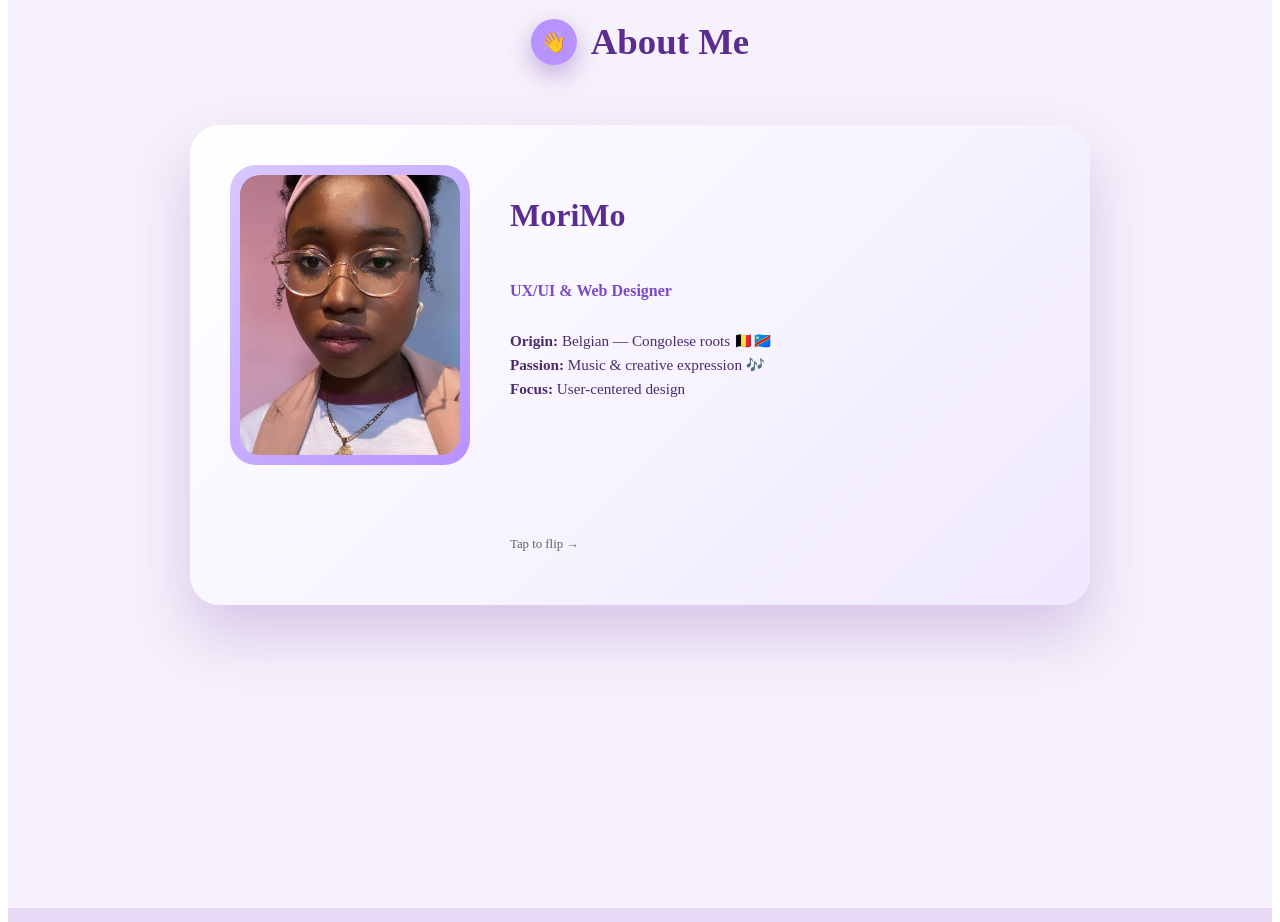
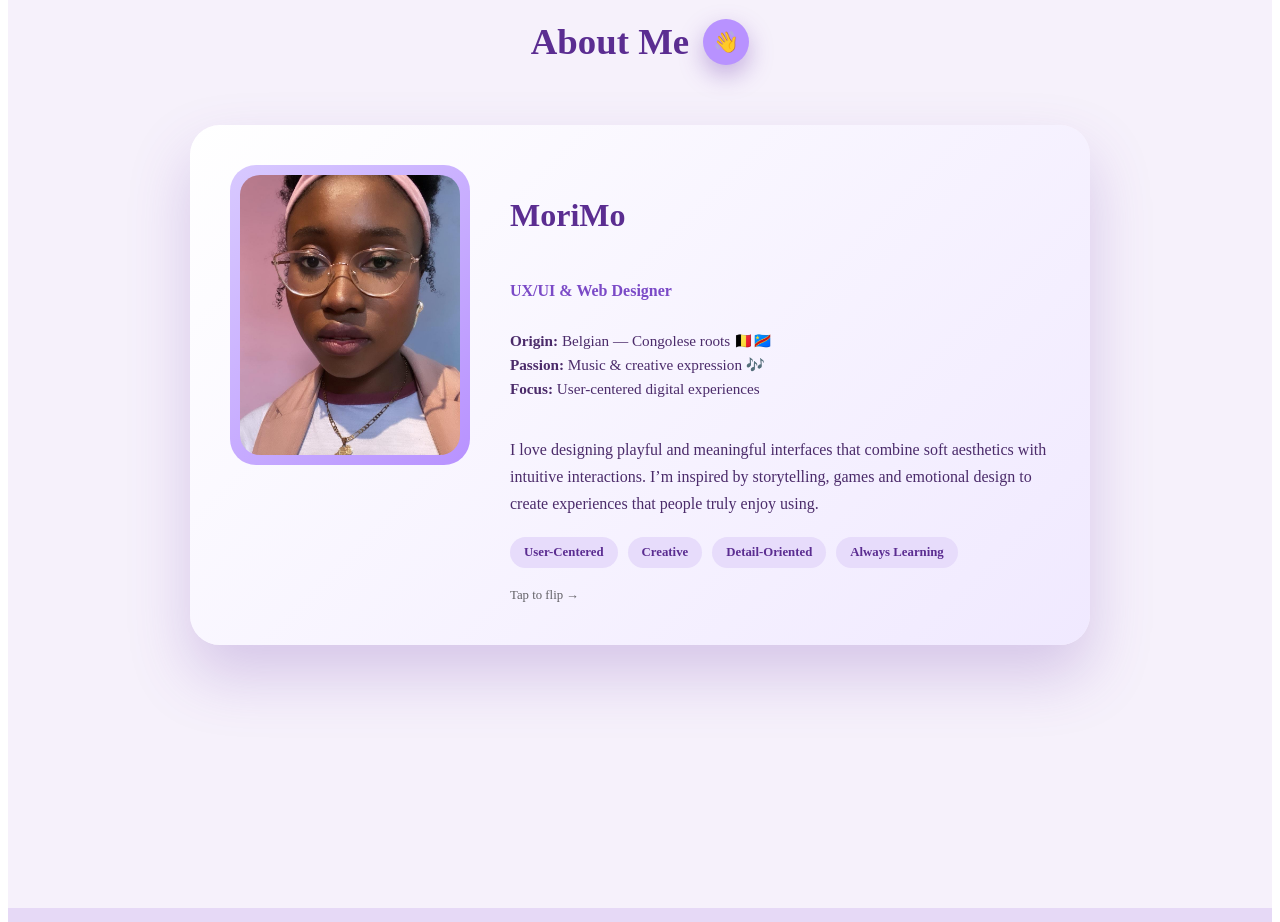
Before and after one commit to MorielleMo/morimo-portfolio, a Vue app: page / in a window 1280 px wide. Shown: the part 940-1862 px from the top of the page. Built offline with nearby package versions, Linux system fonts and the light colour scheme.

Commit message:
mise à jour du site

```diff
--- a/src/components/About.vue
+++ b/src/components/About.vue
@@ -3,8 +3,8 @@
 
     <!-- TITLE -->
     <h2 class="title">
+      About Me
       <span class="emoji-bubble">👋</span>
-      About Me
     </h2>
 
     <!-- FLIP SCENE -->
@@ -15,15 +15,17 @@
         @click="isFlipped = !isFlipped"
       >
 
-        <!-- ===== FRONT ===== -->
+        <!-- ===== FRONT (RECTO) ===== -->
         <div class="card-face card-front">
 
+          <!-- PHOTO -->
           <div class="photo-frame">
             <div class="photo-bg">
               <img src="@/assets/profile.jpg" alt="MoriMo photo" />
             </div>
           </div>
 
+          <!-- INFO -->
           <div class="info">
             <h3 class="name">MoriMo</h3>
             <p class="role">UX/UI & Web Designer</p>
@@ -31,44 +33,56 @@
             <ul class="details">
               <li><strong>Origin:</strong> Belgian — Congolese roots 🇧🇪🇨🇩</li>
               <li><strong>Passion:</strong> Music & creative expression 🎶</li>
-              <li><strong>Focus:</strong> User-centered design</li>
+              <li><strong>Focus:</strong> User-centered digital experiences</li>
             </ul>
+
+            <p class="bio">
+              I love designing playful and meaningful interfaces that combine
+              soft aesthetics with intuitive interactions. I’m inspired by
+              storytelling, games and emotional design to create experiences
+              that people truly enjoy using.
+            </p>
+
+            <div class="tags">
+              <span>User-Centered</span>
+              <span>Creative</span>
+              <span>Detail-Oriented</span>
+              <span>Always Learning</span>
+            </div>
 
             <p class="hint">Tap to flip →</p>
           </div>
 
         </div>
 
-        <!-- ===== BACK ===== -->
+        <!-- ===== BACK (VERSO) ===== -->
         <div class="card-face card-back">
 
-          <h3 class="back-title">🎨 What I love to create</h3>
+          <h3 class="back-title">What I love to create</h3>
 
           <p class="back-text">
-            I enjoy designing visuals, logos and graphic identities.
-            I also work with photography and enhance images using
-            Photoshop to create strong visual impact.
+            I especially enjoy designing visuals, logos and graphic identities.
+            I also work with photography, editing and enhancing images using
+            Photoshop to increase visual impact and emotion.
           </p>
 
           <p class="back-text">
-            I love using Canva to explore ideas quickly and create
-            engaging visuals, and I design wireframes and mockups
-            on Figma with a strong focus on user experience.
+            I’m a big fan of Canva, a tool I use to quickly explore ideas, test
+            concepts and create effective visuals. I also design wireframes and
+            mockups in Figma, focusing on user experience, visual hierarchy and
+            overall consistency.
           </p>
 
           <p class="back-text">
-            I studied web design and I’m passionate about digital
-            communication, video editing and social media management
-            such as Instagram, Facebook and TikTok.
+            Having studied web design, I’m also interested in digital
+            communication, video editing, and social media management such as
+            Instagram, Facebook and TikTok.
           </p>
 
-          <div class="tools">
-            <span>Canva</span>
-            <span>Figma</span>
-            <span>Photoshop</span>
-            <span>UX/UI</span>
-            <span>Social Media</span>
-          </div>
+          <p class="back-text">
+            My goal is to create modern, coherent and human-centered projects
+            that tell a story and strengthen a brand’s identity.
+          </p>
 
           <p class="hint">← Tap to go back</p>
 
@@ -132,7 +146,7 @@ const isFlipped = ref(false)
 .id-card {
   position: relative;
   width: 100%;
-  min-height: 480px;
+  min-height: 520px;
   transform-style: preserve-3d;
   transition: transform 0.9s cubic-bezier(.17,.89,.32,1.49);
   cursor: pointer;
@@ -205,13 +219,37 @@ const isFlipped = ref(false)
 .details {
   list-style: none;
   padding: 0;
-  margin-bottom: 20px;
+  margin-bottom: 16px;
 }
 
 .details li {
   color: #4b2b6a;
   font-size: 0.95rem;
   margin-bottom: 6px;
+}
+
+.bio {
+  color: #4b2b6a;
+  line-height: 1.7;
+  margin-bottom: 20px;
+}
+
+/* TAGS */
+
+.tags {
+  display: flex;
+  flex-wrap: wrap;
+  gap: 10px;
+  margin-bottom: 20px;
+}
+
+.tags span {
+  background: #e7dcfb;
+  color: #5b2d91;
+  padding: 8px 14px;
+  border-radius: 999px;
+  font-size: 0.8rem;
+  font-weight: 600;
 }
 
 .hint {
@@ -239,24 +277,6 @@ const isFlipped = ref(false)
   margin-bottom: 14px;
 }
 
-/* TOOLS */
-
-.tools {
-  display: flex;
-  flex-wrap: wrap;
-  gap: 10px;
-  margin-top: 20px;
-}
-
-.tools span {
-  background: #e7dcfb;
-  color: #5b2d91;
-  padding: 8px 14px;
-  border-radius: 999px;
-  font-size: 0.8rem;
-  font-weight: 600;
-}
-
 /* MOBILE */
 
 @media (max-width: 800px) {
@@ -270,7 +290,7 @@ const isFlipped = ref(false)
     height: 220px;
   }
 
-  .tools {
+  .tags {
     justify-content: center;
   }
 }
```
